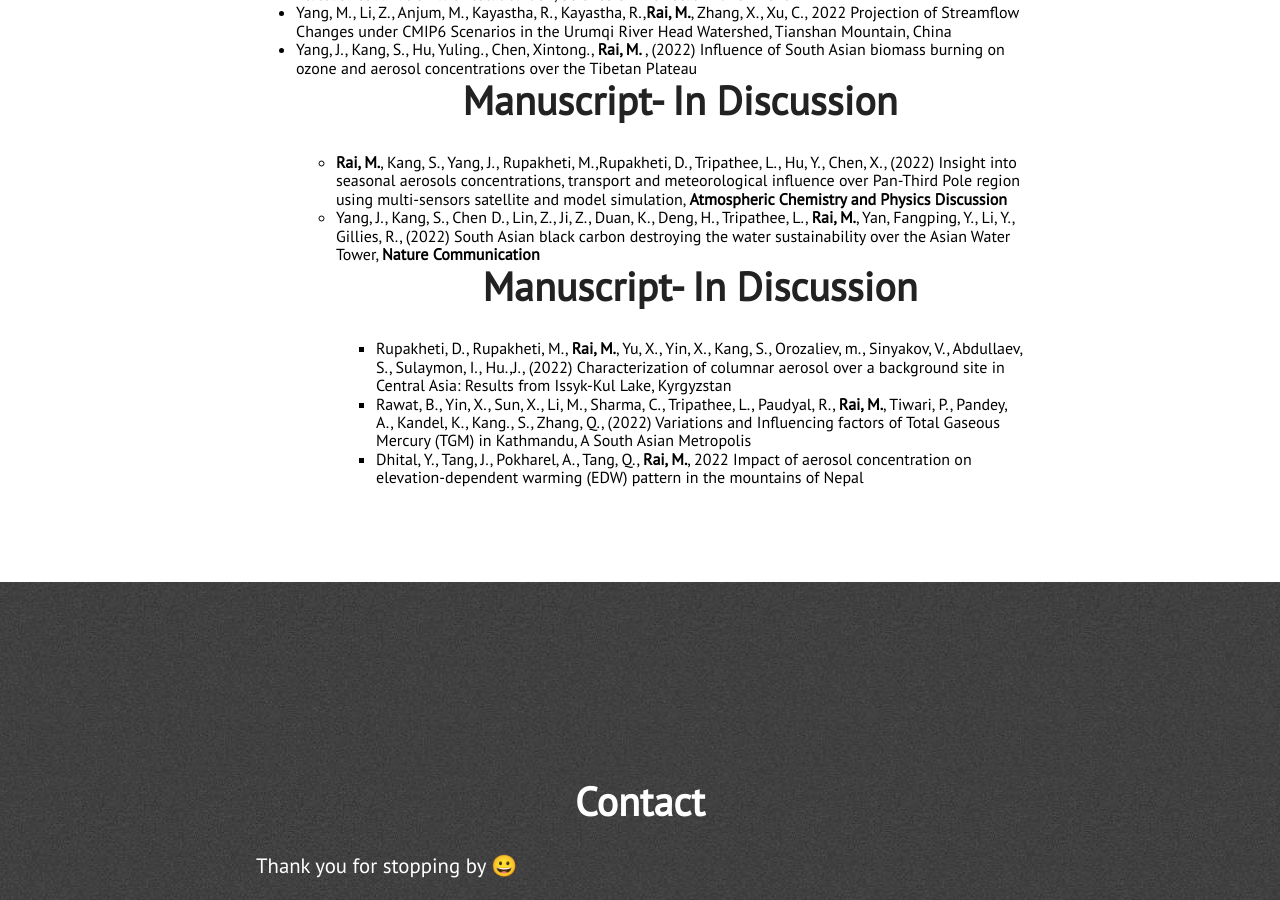
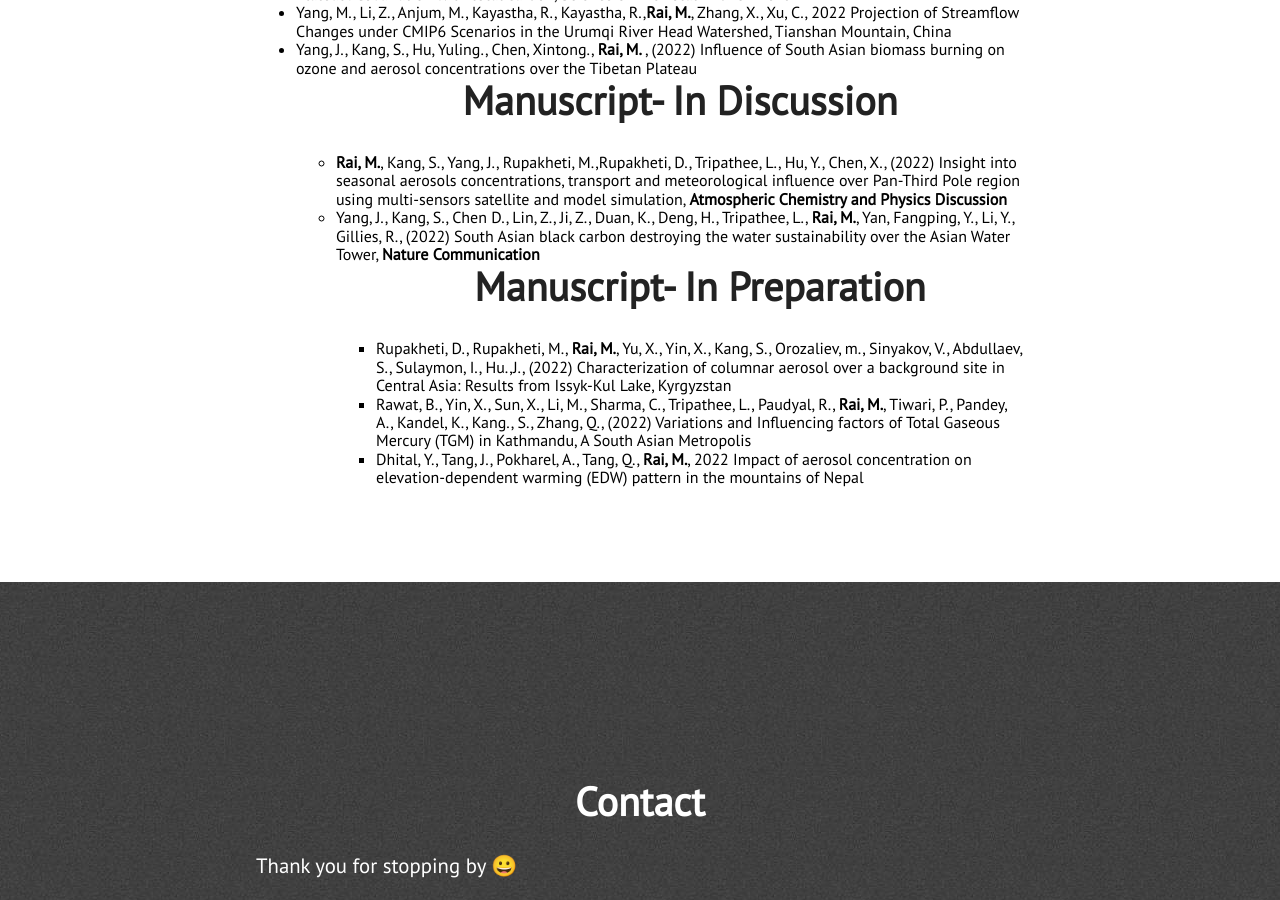
Before and after one commit to mukeshraeee/mukeshrai.github.io, a Jekyll site: the page built from index.html, in a window 1280 px wide and 900 px high, scrolled down 3733 px. Built offline with Jekyll 4.4.1, drawn with Linux system fonts in a browser that asks for light colours; nearby versions of some CDN libraries.

Commit message:
Update publication.html

```diff
--- a/_includes/publication.html
+++ b/_includes/publication.html
@@ -22,7 +22,7 @@
                 <li> <SPAN STYLE="font-weight:bold">Rai, M.</SPAN>, Kang, S., Yang, J., Rupakheti, M.,Rupakheti, D., Tripathee, L., Hu, Y., Chen, X., (2022) Insight into seasonal aerosols concentrations, transport and meteorological influence over Pan-Third Pole region using multi-sensors satellite and model simulation, <SPAN STYLE="font-weight:bold">Atmospheric Chemistry and Physics Discussion </SPAN></li>
                 <li> Yang, J., Kang, S., Chen D., Lin, Z., Ji, Z., Duan, K., Deng, H., Tripathee, L., <SPAN STYLE="font-weight:bold">Rai, M.</SPAN>, Yan, Fangping, Y., Li, Y., Gillies, R.,  (2022) South Asian black carbon destroying the water sustainability over the Asian Water Tower, <SPAN STYLE="font-weight:bold">Nature Communication</SPAN></li>
                 <ul>
-                <div class="section-heading">Manuscript- In Discussion</div>
+                <div class="section-heading">Manuscript- In Preparation</div>
                 <li> Rupakheti, D., Rupakheti, M., <SPAN STYLE="font-weight:bold">Rai, M.</SPAN>, Yu, X., Yin, X., Kang, S., Orozaliev, m., Sinyakov, V., Abdullaev, S., Sulaymon, I., Hu.,J., (2022) Characterization of columnar aerosol over a background site in Central Asia: Results from Issyk-Kul Lake, Kyrgyzstan</li>
                 <li> Rawat, B., Yin, X., Sun, X., Li, M., Sharma, C., Tripathee, L., Paudyal, R., <SPAN STYLE="font-weight:bold">Rai, M.</SPAN>, Tiwari, P., Pandey, A., Kandel, K., Kang., S., Zhang, Q., (2022) Variations and Influencing factors of Total Gaseous Mercury (TGM) in Kathmandu, A South Asian Metropolis</li>
                 <li> Dhital, Y., Tang, J., Pokharel, A., Tang, Q., <SPAN STYLE="font-weight:bold">Rai, M.</SPAN>, 2022 Impact of aerosol concentration on elevation-dependent warming (EDW) pattern in the mountains of Nepal</li>
```
